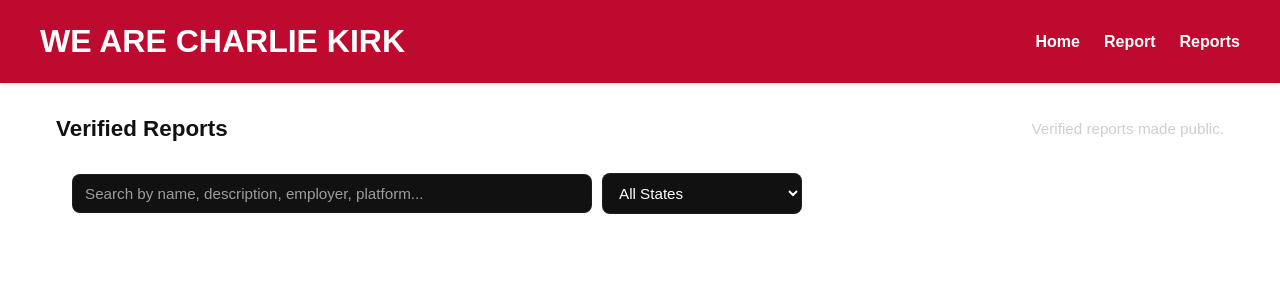
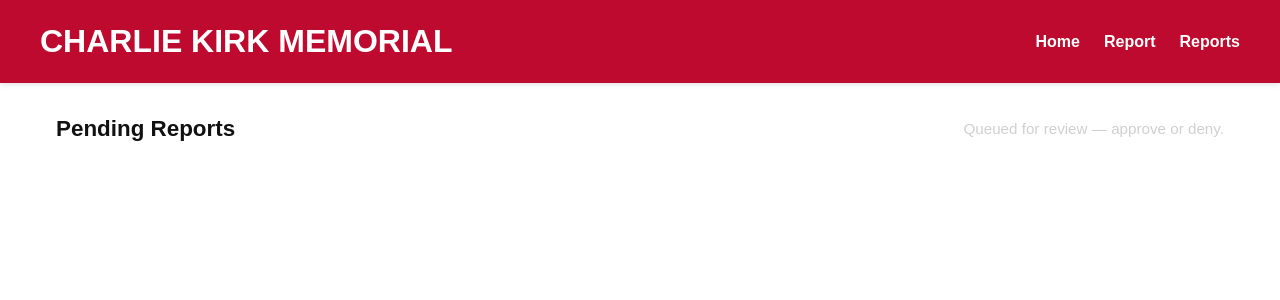
Before and after one commit to itsjustragic/fksdlfksok, a FastAPI app: page /reports in a window 1280 px wide. Shown: the top 300 px of the page. Run offline with FastAPI, Linux system fonts and the light colour scheme; data that the repository does not hold is empty.

Commit message:
Update reports.html

```diff
--- a/templates/reports.html
+++ b/templates/reports.html
@@ -3,17 +3,18 @@
 <head>
     <meta charset="utf-8" />
     <meta name="viewport" content="width=device-width,initial-scale=1" />
-    <title>Reports - Charlie Kirk Memorial</title>
+    <title>Pending Reports - Charlie Kirk Memorial</title>
     <link rel="icon" type="image/png" href="/static/logo.png">
     <link rel="stylesheet" href="/static/style.css">
     <style>
-    /* lightbox / thumb styles */
-    .lightbox-overlay { position: fixed; inset:0; background: rgba(0,0,0,0.85); display:none; align-items:center; justify-content:center; z-index:99999; padding:20px; }
+    /* scoped lightbox / thumb styles */
+    .lightbox-overlay { position: fixed; inset: 0; background: rgba(0,0,0,0.85); display: none; align-items: center; justify-content: center; z-index: 99999; padding: 20px; }
     .lightbox-overlay.visible { display:flex; }
-    .lightbox-container { position: relative; max-width:95%; max-height:95%; display:flex; align-items:center; justify-content:center; }
+    .lightbox-container { position: relative; max-width: 95%; max-height: 95%; display:flex; align-items:center; justify-content:center; }
     .lightbox-image { max-width:100%; max-height:100%; border-radius:8px; box-shadow: 0 10px 40px rgba(0,0,0,0.6); }
     .lightbox-close { position:absolute; top:8px; right:8px; background: rgba(0,0,0,0.6); color:#fff; border:none; font-size:20px; width:36px; height:36px; border-radius:6px; cursor:pointer; }
     .lightbox-arrow { position:absolute; top:50%; transform:translateY(-50%); background: rgba(0,0,0,0.5); color:#fff; border:none; font-size:28px; width:48px; height:72px; cursor:pointer; border-radius:6px; }
+    .lightbox-arrow.left { left:8px; } .lightbox-arrow.right { right:8px; }
     .thumb, .evidence-image { cursor: zoom-in; max-width:100%; border-radius:4px; display:block; margin:8px 0; }
     .lightbox-caption { margin-top:10px; color:#fff; font-size:0.95rem; text-align:center; max-width:90%; overflow:hidden; text-overflow:ellipsis; white-space:nowrap; }
     @media (max-width:720px){ .lightbox-arrow { width:42px; height:56px; font-size:22px; } }
@@ -22,7 +23,7 @@
 <body>
 <header class="header">
     <div class="header-container">
-        <h1>WE ARE CHARLIE KIRK</h1>
+        <h1>CHARLIE KIRK MEMORIAL</h1>
         <nav>
             <ul>
                 <li><a href="/">Home</a></li>
@@ -35,77 +36,12 @@
 
 <main class="reports-section">
     <div class="section-header">
-        <h2>Verified Reports</h2>
-        <p class="subtitle">Verified reports made public.</p>
+        <h2>Pending Reports</h2>
+        <p class="subtitle">Queued for review — approve or deny.</p>
     </div>
 
-    <!-- FILTER CONTROLS -->
-    <div class="reports-controls" aria-label="Filter reports">
-        <div class="controls-inner">
-            <label for="reports-search" class="visually-hidden">Search reports</label>
-            <input id="reports-search" type="search" placeholder="Search by name, description, employer, platform..." aria-label="Search reports">
-
-            <label for="reports-state" class="visually-hidden">Filter by state</label>
-            <select id="reports-state" aria-label="Filter reports by state">
-                <option value="ALL">All States</option>
-                <option value="AL">Alabama</option>
-                <option value="AK">Alaska</option>
-                <option value="AZ">Arizona</option>
-                <option value="AR">Arkansas</option>
-                <option value="CA">California</option>
-                <option value="CO">Colorado</option>
-                <option value="CT">Connecticut</option>
-                <option value="DE">Delaware</option>
-                <option value="FL">Florida</option>
-                <option value="GA">Georgia</option>
-                <option value="HI">Hawaii</option>
-                <option value="ID">Idaho</option>
-                <option value="IL">Illinois</option>
-                <option value="IN">Indiana</option>
-                <option value="IA">Iowa</option>
-                <option value="KS">Kansas</option>
-                <option value="KY">Kentucky</option>
-                <option value="LA">Louisiana</option>
-                <option value="ME">Maine</option>
-                <option value="MD">Maryland</option>
-                <option value="MA">Massachusetts</option>
-                <option value="MI">Michigan</option>
-                <option value="MN">Minnesota</option>
-                <option value="MS">Mississippi</option>
-                <option value="MO">Missouri</option>
-                <option value="MT">Montana</option>
-                <option value="NE">Nebraska</option>
-                <option value="NV">Nevada</option>
-                <option value="NH">New Hampshire</option>
-                <option value="NJ">New Jersey</option>
-                <option value="NM">New Mexico</option>
-                <option value="NY">New York</option>
-                <option value="NC">North Carolina</option>
-                <option value="ND">North Dakota</option>
-                <option value="OH">Ohio</option>
-                <option value="OK">Oklahoma</option>
-                <option value="OR">Oregon</option>
-                <option value="PA">Pennsylvania</option>
-                <option value="RI">Rhode Island</option>
-                <option value="SC">South Carolina</option>
-                <option value="SD">South Dakota</option>
-                <option value="TN">Tennessee</option>
-                <option value="TX">Texas</option>
-                <option value="UT">Utah</option>
-                <option value="VT">Vermont</option>
-                <option value="VA">Virginia</option>
-                <option value="WA">Washington</option>
-                <option value="WV">West Virginia</option>
-                <option value="WI">Wisconsin</option>
-                <option value="WY">Wyoming</option>
-                <option value="DC">District of Columbia</option>
-            </select>
-        </div>
-
-        <div id="no-results" class="no-results" style="display:none;">No reports match your filter.</div>
-    </div>
-
-    <div class="reports-grid" id="reports-grid">
+    <div class="reports-grid">
+        {# html-only dedupe so duplicates won't render #}
         {% set _seen_sigs = [] %}
 
         {% for report in reports %}
@@ -115,16 +51,9 @@
             {% else %}
                 {% set _seen_sigs = _seen_sigs + [sig] %}
 
-                <article
-                    class="report-card"
-                    role="article"
-                    aria-labelledby="r-{{ report.id }}"
-                    data-id="{{ report.id }}"
-                    data-fulltext="{{ (report.full_name or '') ~ ' ' ~ (report.description or '') ~ ' ' ~ (report.employer or '') ~ ' ' ~ (report.platform or '') ~ ' ' ~ (report.category or '') ~ ' ' ~ (report.location or '') }}"
-                    data-location="{{ report.location or '' }}"
-                >
+                <article class="report-card" role="article" aria-labelledby="p-{{ report.id }}" data-id="{{ report.id }}">
                     <header class="report-card-header">
-                        <h3 id="r-{{ report.id }}">{{ report.full_name or "Anonymous" }}</h3>
+                        <h3 id="p-{{ report.id }}">{{ report.full_name or "Anonymous" }}</h3>
                         <div class="meta">
                             <span class="meta-item">{{ report.location or 'N/A' }}</span>
                             <span class="meta-sep">•</span>
@@ -142,74 +71,187 @@
                         <p class="desc">{{ report.description }}</p>
 
                         <div class="report-evidence">
+                            {# ========================
+                               Build image_list robustly from any likely shape:
+                               - report.image_urls (list)
+                               - report.image_urls (string: newline/comma list)
+                               - report.image_urls (json-like string ["url","url"])
+                               - report.image_list, report.images_only, report.images, report.imageUrls
+                               ======================== #}
+
                             {% set image_list = [] %}
+
+                            {# 1) if report.image_urls exists #}
                             {% if report.image_urls %}
                                 {% if report.image_urls is string %}
+                                    {% set raw = report.image_urls.strip() %}
+                                    {% if raw.startswith('[') and raw.endswith(']') %}
+                                        {# JSON-like array string: remove brackets then split by commas, strip quotes/spaces #}
+                                        {% set inner = raw[1:-1] %}
+                                        {% for part in inner.split(',') %}
+                                            {% set p = part.strip().strip('"').strip("'") %}
+                                            {% if p %}
+                                                {% set image_list = image_list + [p] %}
+                                            {% endif %}
+                                        {% endfor %}
+                                    {% else %}
+                                        {# newline/comma separated plain text pasted list #}
                                         {% for line in report.image_urls.splitlines() %}
                                             {% for part in line.split(',') %}
                                                 {% set u = part.strip() %}
                                                 {% if u.startswith('<') and u.endswith('>') %}
                                                     {% set u = u[1:-1].strip() %}
                                                 {% endif %}
+                                                {% set u = u.strip().strip('"').strip("'") %}
                                                 {% if u %}
                                                     {% set image_list = image_list + [u] %}
                                                 {% endif %}
                                             {% endfor %}
                                         {% endfor %}
+                                    {% endif %}
                                 {% else %}
+                                    {# assume iterable/list-like #}
                                     {% for item in report.image_urls %}
                                         {% if item %}
                                             {% set u = item %}
+                                            {% if u is string %}
+                                                {% set u = u.strip() %}
                                                 {% if u.startswith('<') and u.endswith('>') %}
                                                     {% set u = u[1:-1].strip() %}
                                                 {% endif %}
+                                                {% set u = u.strip().strip('"').strip("'") %}
+                                            {% endif %}
+                                            {% if u %}
                                                 {% set image_list = image_list + [u] %}
+                                            {% endif %}
                                         {% endif %}
                                     {% endfor %}
                                 {% endif %}
                             {% endif %}
 
+                            {# 2) check other common keys that might be present (image_list, images_only, images, imageUrls) #}
+                            {% if report.image_list %}
+                                {% if report.image_list is string %}
+                                    {% for line in report.image_list.splitlines() %}
+                                        {% for part in line.split(',') %}
+                                            {% set v = part.strip() %}
+                                            {% if v %}
+                                                {% set image_list = image_list + [v] %}
+                                            {% endif %}
+                                        {% endfor %}
+                                    {% endfor %}
+                                {% else %}
+                                    {% for item in report.image_list %}
+                                        {% if item %}{% set image_list = image_list + [item] %}{% endif %}
+                                    {% endfor %}
+                                {% endif %}
+                            {% endif %}
+
+                            {% if report.images_only %}
+                                {% if report.images_only is string %}
+                                    {% for line in report.images_only.splitlines() %}
+                                        {% for part in line.split(',') %}
+                                            {% set v = part.strip() %}
+                                            {% if v %}{% set image_list = image_list + [v] %}{% endif %}
+                                        {% endfor %}
+                                    {% endfor %}
+                                {% else %}
+                                    {% for item in report.images_only %}{% if item %}{% set image_list = image_list + [item] %}{% endif %}{% endfor %}
+                                {% endif %}
+                            {% endif %}
+
+                            {% if report.images %}
+                                {% if report.images is string %}
+                                    {% for line in report.images.splitlines() %}
+                                        {% for part in line.split(',') %}
+                                            {% set v = part.strip() %}
+                                            {% if v %}{% set image_list = image_list + [v] %}{% endif %}
+                                        {% endfor %}
+                                    {% endfor %}
+                                {% else %}
+                                    {% for item in report.images %}{% if item %}{% set image_list = image_list + [item] %}{% endif %}{% endfor %}
+                                {% endif %}
+                            {% endif %}
+
+                            {% if report.imageUrls %}
+                                {% if report.imageUrls is string %}
+                                    {% for line in report.imageUrls.splitlines() %}
+                                        {% for part in line.split(',') %}
+                                            {% set v = part.strip() %}
+                                            {% if v %}{% set image_list = image_list + [v] %}{% endif %}
+                                        {% endfor %}
+                                    {% endfor %}
+                                {% else %}
+                                    {% for item in report.imageUrls %}{% if item %}{% set image_list = image_list + [item] %}{% endif %}{% endfor %}
+                                {% endif %}
+                            {% endif %}
+
+                            {# sanitize and dedupe while preserving order #}
+                            {% set seen = [] %}
+                            {% set normalized_list = [] %}
+                            {% for u in image_list %}
+                                {% if u is string %}
+                                    {% set uu = u.strip() %}
+                                    {% if uu.startswith('<') and uu.endswith('>') %}{% set uu = uu[1:-1].strip() %}{% endif %}
+                                    {% set uu = uu.strip().strip('"').strip("'") %}
+                                    {% if uu and uu not in seen %}
+                                        {% set seen = seen + [uu] %}
+                                        {% set normalized_list = normalized_list + [uu] %}
+                                    {% endif %}
+                                {% endif %}
+                            {% endfor %}
+
+                            {# final image_list now in normalized_list #}
+                            {% set image_list = normalized_list %}
+
+                            {# --- Determine images_only by extension check (strip ?/# for check) --- #}
                             {% set img_exts = ['jpg','jpeg','png','gif','webp','bmp','svg'] %}
                             {% set images_only = [] %}
                             {% if report.evidence_url %}
                                 {% set ev = report.evidence_url %}
-                                {% if ev.startswith('<') and ev.endswith('>') %}{% set ev = ev[1:-1].strip() %}{% endif %}
-                                {% set ev_check = ev.split('?')[0].split('#')[0].rstrip('/') %}
-                                {% set ev_ext = ev_check.rsplit('.',1)[-1]|lower if '.' in ev_check else '' %}
-                                {% if ev_ext in img_exts %}
-                                    {% set images_only = images_only + [report.evidence_url] %}
+                                {% if ev is string %}
+                                    {% set ev2 = ev.strip() %}
+                                    {% if ev2.startswith('<') and ev2.endswith('>') %}{% set ev2 = ev2[1:-1].strip() %}{% endif %}
+                                    {% set candidate = ev2.split('?')[0].split('#')[0].rstrip('/') %}
+                                    {% set ext = candidate.rsplit('.',1)[-1]|lower if '.' in candidate else '' %}
+                                    {% if ext in img_exts %}
+                                        {% set images_only = images_only + [ev] %}
+                                    {% endif %}
                                 {% endif %}
                             {% endif %}
 
                             {% for url in image_list %}
                                 {% set u = url %}
-                                {% if u.startswith('<') and u.endswith('>') %}{% set u = u[1:-1].strip() %}{% endif %}
-                                {% set clean = u.split('?')[0].split('#')[0].rstrip('/') %}
-                                {% set ext = clean.rsplit('.',1)[-1]|lower if '.' in clean else '' %}
+                                {% set candidate = u.split('?')[0].split('#')[0].rstrip('/') %}
+                                {% set ext = candidate.rsplit('.',1)[-1]|lower if '.' in candidate else '' %}
                                 {% if ext in img_exts and (u not in images_only) %}
                                     {% set images_only = images_only + [u] %}
                                 {% endif %}
                             {% endfor %}
 
+                            {# --- Render evidence_url (image only when extension matches) --- #}
                             {% if report.evidence_url %}
-                                {% set ev_for_check = report.evidence_url %}
-                                {% if ev_for_check.startswith('<') and ev_for_check.endswith('>') %}{% set ev_for_check = ev_for_check[1:-1].strip() %}{% endif %}
-                                {% set ev_check = ev_for_check.split('?')[0].split('#')[0].rstrip('/') %}
-                                {% set ev_ext = ev_check.rsplit('.',1)[-1]|lower if '.' in ev_check else '' %}
-                                {% if ev_ext in img_exts %}
+                                {% set evsrc = report.evidence_url %}
+                                {% if evsrc is string %}
+                                    {% set ev2 = evsrc.strip() %}
+                                    {% if ev2.startswith('<') and ev2.endswith('>') %}{% set ev2 = ev2[1:-1].strip() %}{% endif %}
+                                    {% set chk = ev2.split('?')[0].split('#')[0].rstrip('/') %}
+                                    {% set ext = chk.rsplit('.',1)[-1]|lower if '.' in chk else '' %}
+                                    {% if ext in img_exts %}
                                         <img src="{{ report.evidence_url }}" alt="Evidence" class="evidence-image" loading="lazy">
                                     {% else %}
                                         <a href="{{ report.evidence_url }}" class="evidence-link" target="_blank" rel="noopener noreferrer">View evidence</a>
                                     {% endif %}
                                 {% endif %}
+                            {% endif %}
 
+                            {# --- Render gallery thumbnails (only those with valid extension) --- #}
                             {% if image_list and image_list|length > 0 %}
                                 <div class="evidence-gallery">
                                     {% for url in image_list %}
                                         {% set u = url %}
-                                        {% if u.startswith('<') and u.endswith('>') %}{% set u = u[1:-1].strip() %}{% endif %}
-                                        {% set clean = u.split('?')[0].split('#')[0].rstrip('/') %}
-                                        {% set ext = clean.rsplit('.',1)[-1]|lower if '.' in clean else '' %}
+                                        {% set candidate = u.split('?')[0].split('#')[0].rstrip('/') %}
+                                        {% set ext = candidate.rsplit('.',1)[-1]|lower if '.' in candidate else '' %}
                                         {% if ext in img_exts %}
                                             <img src="{{ url }}" alt="Additional evidence" class="thumb" loading="lazy">
                                         {% else %}
@@ -218,14 +260,24 @@
                                     {% endfor %}
                                 </div>
                             {% endif %}
+
                         </div>
 
+                        {# provide JS lightbox with only the image-extension-matching urls #}
                         <script type="application/json" data-report-images-for="{{ report.id }}">
                             {{ (images_only or []) | tojson }}
                         </script>
 
                     </div>
 
+                    <footer class="report-card-actions">
+                        <form action="/approve/{{ report.id }}" method="post" class="action-form">
+                            <button type="submit" class="admin-button small">Approve</button>
+                        </form>
+                        <form action="/deny/{{ report.id }}" method="post" class="action-form">
+                            <button type="submit" class="deny-button small">Deny</button>
+                        </form>
+                    </footer>
                 </article>
             {% endif %}
         {% endfor %}
@@ -301,7 +353,7 @@
     }
 
     document.querySelectorAll('.report-card').forEach(card => {
-        const reportId = card.getAttribute('data-id') || (card.querySelector('[id^="r-"]') && card.querySelector('[id^="r-"]').id.replace('r-',''));
+        const reportId = card.getAttribute('data-id') || (card.querySelector('[id^="p-"]') && card.querySelector('[id^="p-"]').id.replace('p-',''));
         const galleryFromJSON = reportImages[reportId] || [];
         card.addEventListener('click', (ev) => {
             const target = ev.target;
```
Lines whose indentation alone changed are shown as unchanged.
